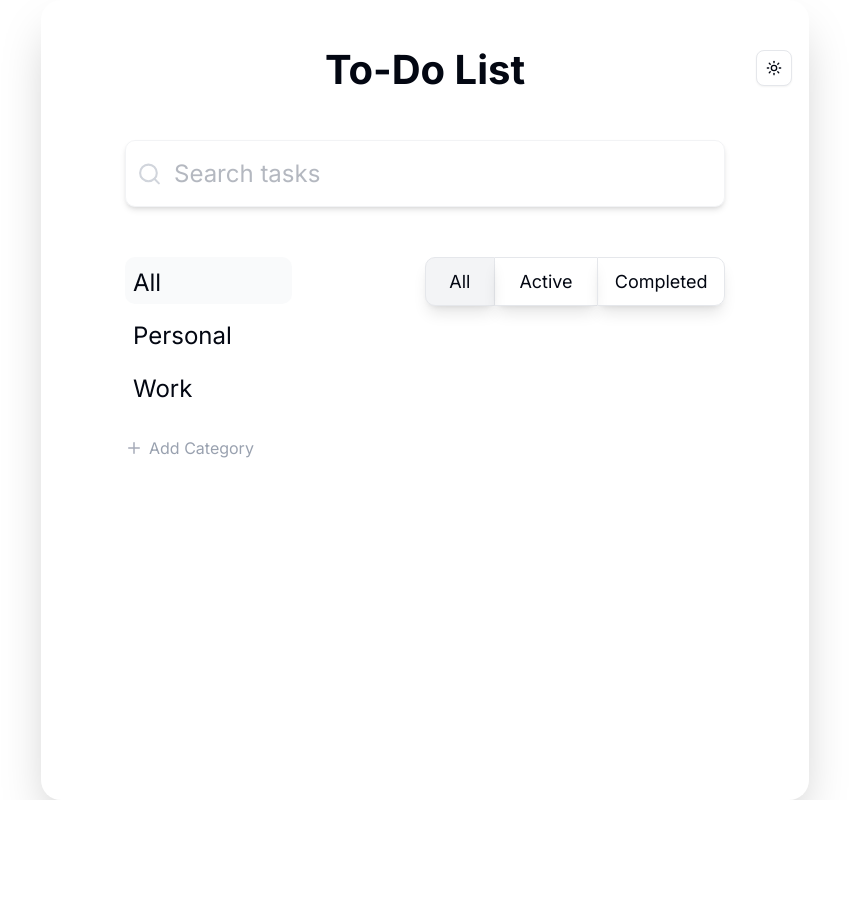
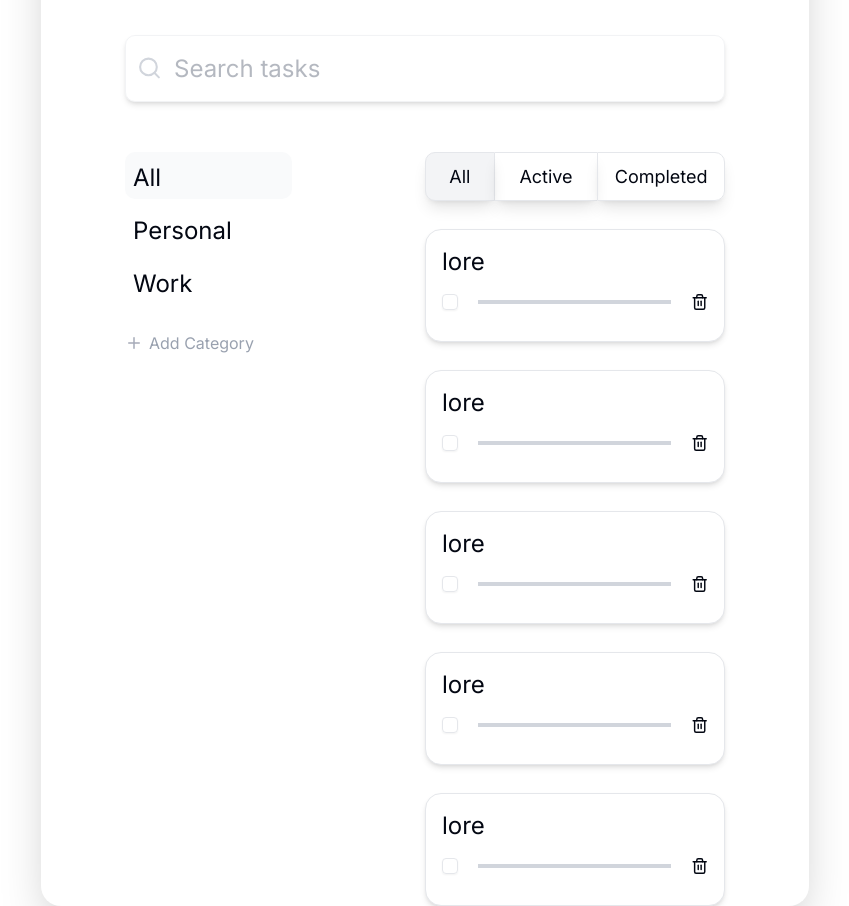
Before and after one commit to Whatislovetrade/todo-app, a React (Vite) app: page / in a window 1280 px wide. Shown: the whole page, without its empty margins (215-1064 px from the left). Before the commit the page ends 800 px from the top, so only its background shows below. Built offline with nearby package versions, Linux system fonts and the light colour scheme.

Commit message:
Сверстал задачи

```diff
--- a/package.json
+++ b/package.json
@@ -10,6 +10,7 @@
     "preview": "vite preview"
   },
   "dependencies": {
+    "@radix-ui/react-checkbox": "^1.1.5",
     "@radix-ui/react-dropdown-menu": "^2.1.6",
     "@radix-ui/react-slot": "^1.1.2",
     "@radix-ui/react-toggle": "^1.1.2",
--- a/src/App.jsx
+++ b/src/App.jsx
@@ -1,8 +1,8 @@
 import TodoHeader from "./components/TodoHeader";
 import SearchTasks from "./components/SearchTask";
 import Category from "./components/Category";
-import { ToggleGroup } from "./components/ui/toggle-group";
-import { ToggleGroupItem } from "@radix-ui/react-toggle-group";
+import Filter from "./components/Filter/Filter";
+import TaskList from "./components/TaskList/TaskList";
 
 function App() {
   return (
@@ -10,18 +10,11 @@ function App() {
       <div className="todo-app bg-white dark:bg-gray-900 dark:shadow-neutral-800 w-3xl min-h-screen rounded-[20px] shadow-2xl">
         <TodoHeader />
         <SearchTasks />
-        <div className="w-[600px] mx-auto grid grid-cols-2 justify-center todo-content mt-[50px]">
+        <div className="todo-content w-[600px] mx-auto grid grid-cols-2 justify-center mt-[50px]">
             <Category />
           <div className="todo-tasks">
-            <div className="todo-filter">
-            <ToggleGroup className="flex justify-between text-center bg-white" type="single">
-              <ToggleGroupItem className="border hover:bg-gray-50 dark:bg-zinc-900 bg-gray-100 p-2.5 rounded-l-lg w-[82px] text-[18px] cursor-pointer shadow-lg" value="all">All</ToggleGroupItem>
-              <ToggleGroupItem className="border hover:bg-gray-50 dark:bg-zinc-900 p-2.5 border-r-0 border-l-0 w-[124px] text-[18px] cursor-pointer shadow-lg" value="active">Active</ToggleGroupItem>
-              <ToggleGroupItem className="border hover:bg-gray-50 dark:bg-zinc-900 p-2.5 rounded-r-lg w-[155px] text-[18px] cursor-pointer shadow-lg" value="completed">Completed</ToggleGroupItem>
-            </ToggleGroup>
-
-            </div>
-            <div className="todo-item"></div>
+            <Filter />
+            <TaskList />
           </div>
         </div>
       </div>
--- /dev/null
+++ b/src/components/Filter/Filter.jsx
@@ -0,0 +1,16 @@
+import { ToggleGroup } from "@radix-ui/react-toggle-group";
+import { ToggleGroupItem } from "@radix-ui/react-toggle-group";
+
+const Filter = () => {
+  return (
+    <div className="todo-filter">
+        <ToggleGroup className="flex justify-between text-center bg-white" type="single">
+            <ToggleGroupItem className="border hover:bg-gray-50 dark:bg-zinc-900 bg-gray-100 p-2.5 rounded-l-lg w-[82px] text-[18px] cursor-pointer shadow-lg" value="all">All</ToggleGroupItem>
+            <ToggleGroupItem className="border hover:bg-gray-50 dark:bg-zinc-900 p-2.5 border-r-0 border-l-0 w-[124px] text-[18px] cursor-pointer shadow-lg" value="active">Active</ToggleGroupItem>
+            <ToggleGroupItem className="border hover:bg-gray-50 dark:bg-zinc-900 p-2.5 rounded-r-lg w-[155px] text-[18px] cursor-pointer shadow-lg" value="completed">Completed</ToggleGroupItem>
+        </ToggleGroup>
+    </div>
+  )
+}
+
+export default Filter
--- /dev/null
+++ b/src/components/TaskItem/TaskItem.jsx
@@ -0,0 +1,18 @@
+import { Trash2 } from 'lucide-react';
+import { Checkbox } from '../ui/checkbox';
+
+function TaskItem() {
+  return (
+    <div className="todo-item w-full min-h-[113px] border rounded-2xl bg-white shadow-md mt-[28px] p-4">
+        <p className="text-2xl">lore</p>
+
+        <div className="todo-item-elements flex justify-between gap-5 items-center mt-3">
+            <Checkbox className="cursor-pointer"/>
+            <span className="h-1 w-full bg-gray-300"></span>
+            <Trash2 className="cursor-pointer"/>
+        </div>
+  </div>
+  )
+}
+
+export default TaskItem
--- /dev/null
+++ b/src/components/TaskList/TaskList.jsx
@@ -0,0 +1,16 @@
+import TaskItem from "../TaskItem/TaskItem"
+
+function TaskList() {
+    return (
+    <>
+        <TaskItem />
+        <TaskItem />
+        <TaskItem />
+        <TaskItem />
+        <TaskItem />
+    </>
+
+  )
+}
+
+export default TaskList
--- /dev/null
+++ b/src/components/ui/checkbox.jsx
@@ -0,0 +1,28 @@
+import * as React from "react"
+import * as CheckboxPrimitive from "@radix-ui/react-checkbox"
+import { CheckIcon } from "lucide-react"
+
+import { cn } from "@/lib/utils"
+
+function Checkbox({
+  className,
+  ...props
+}) {
+  return (
+    <CheckboxPrimitive.Root
+      data-slot="checkbox"
+      className={cn(
+        "peer border-input dark:bg-input/30 data-[state=checked]:bg-primary data-[state=checked]:text-primary-foreground dark:data-[state=checked]:bg-primary data-[state=checked]:border-primary focus-visible:border-ring focus-visible:ring-ring/50 aria-invalid:ring-destructive/20 dark:aria-invalid:ring-destructive/40 aria-invalid:border-destructive size-4 shrink-0 rounded-[4px] border shadow-xs transition-shadow outline-none focus-visible:ring-[3px] disabled:cursor-not-allowed disabled:opacity-50",
+        className
+      )}
+      {...props}>
+      <CheckboxPrimitive.Indicator
+        data-slot="checkbox-indicator"
+        className="flex items-center justify-center text-current transition-none">
+        <CheckIcon className="size-3.5" />
+      </CheckboxPrimitive.Indicator>
+    </CheckboxPrimitive.Root>
+  );
+}
+
+export { Checkbox }
```
Also changed, not shown: 1 other file (tests, documents, lock files or other folders).
